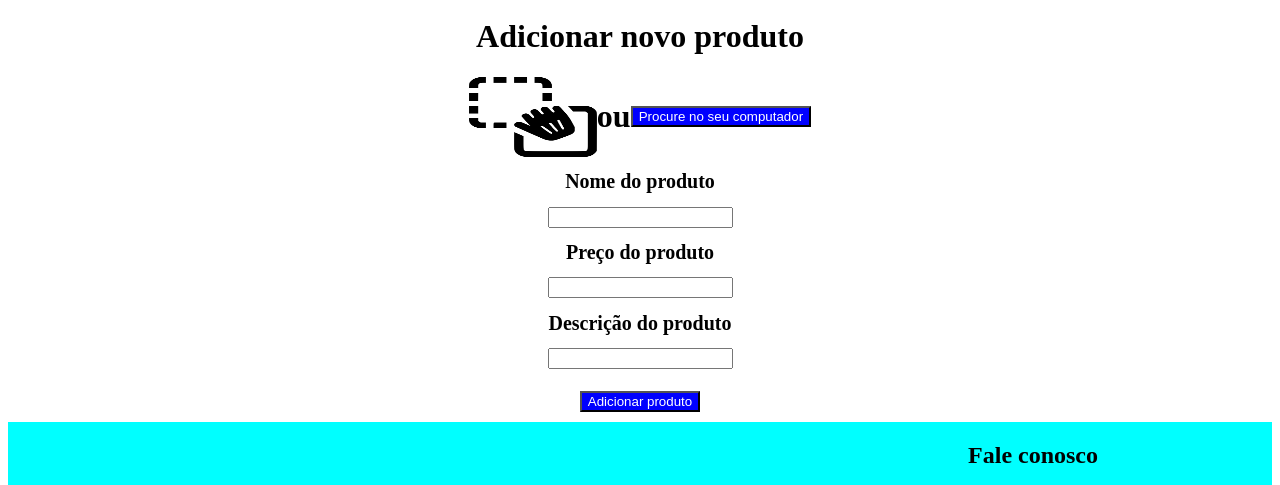
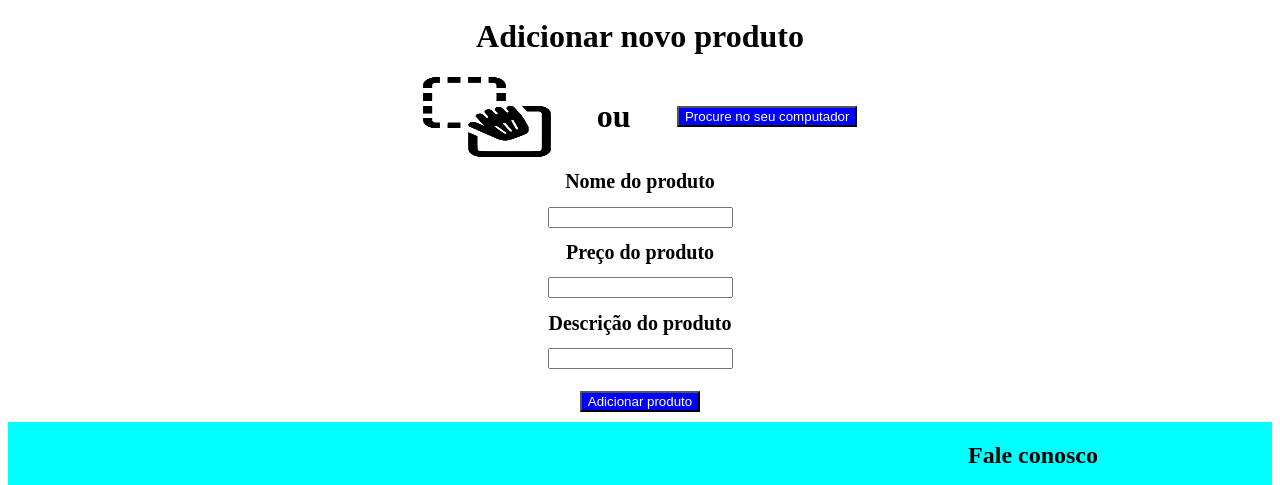
Before and after one commit to igoralved/LojaDoIgor, a plain HTML site: page secaoNovoProduto.html in a window 1280 px wide. Shown: the part 66-551 px from the top of the page. Drawn offline with Linux system fonts and the light colour scheme.

```diff
--- a/css/secaoNovoProduto.css
+++ b/css/secaoNovoProduto.css
@@ -14,6 +14,10 @@
 .botaoDragAndDrop{
     width: 10vw;
     height: 10vh;
+}
+
+.textoOu{
+    width: 10%;
 }
 
 .procurarNoComputador{
--- a/secaoNovoProduto.html
+++ b/secaoNovoProduto.html
@@ -27,7 +27,7 @@
                 <h1>Adicionar novo produto</h1>
                 <form class="adicionarImagemProduto">
                     <input type="image" src="./img/dragAndDrop.png" placeholder="Arraste para adicionar uma imagem para o produto" class="botaoDragAndDrop">
-                    <h1>ou</h1>
+                    <h1 class="textoOu"> ou </h1>
                     <div>
                         <button class="procurarNoComputador">Procure no seu computador</button>
                     </div>
```
